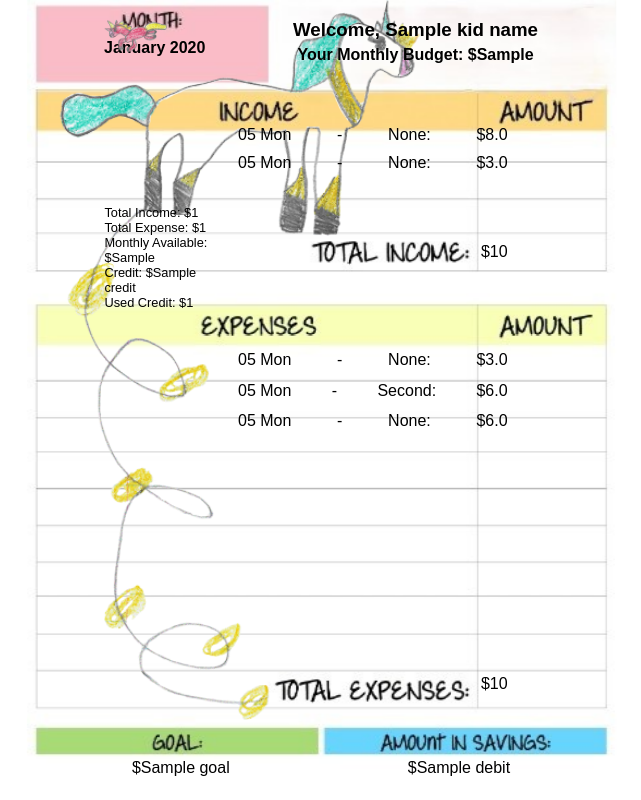
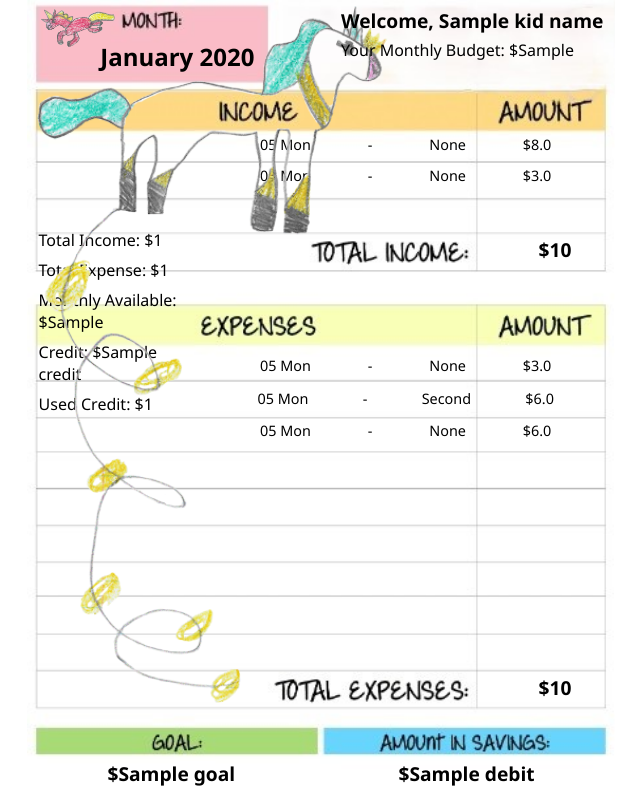
Before and after one commit to The-Sweet-Home/Kids_Budget, a Django app: template budget/templates/budget/kid_dashboard.html in a window 1280 px wide. Shown: the whole page, without its empty margins (319-960 px from the left). Run offline with Django 5.2, Linux system fonts and the light colour scheme; data comes from the database, SQL or seed files in the repository; both versions use the stored data as it was after the commit; the template is opened without the code that fills it: values that come from a table or form of the project are taken from there, most other values are stand-ins (such as "Sample title", 1, 10 or a date in 2020).

Commit message:
all measured variables are now determined based on height of the background image

```diff
--- a/budget/Static/budget/styles_dash.css
+++ b/budget/Static/budget/styles_dash.css
@@ -1,168 +1,284 @@
-/* General body styling with background */
+/* CSS Variables for consistent theming */
+:root {
+    --font-family: 'Segoe UI', Tahoma, Geneva, Verdana, sans-serif;
 
-body, html {
+    --bg-image: url("/static/budget/image/dashboard_bg.jpg");
+    --bg-color: #fff;
+    --background-size: contain;
+
+
+    --text-color: #333;
+    --header-font-size: 1.5rem;
+    --subheader-font-size: 1.2rem;
+    --text-font-size: 1rem;
+    --small-font-size: 0.95rem;
+
+    --content-width: 50vw;
+    --content-height: 100vh;
+    --content-max-width: 1440px;
+    --content-max-height: 810px;
+
+    --gap: 1rem;
+    --padding: 0vh 2vw 1vh 1vw;
+
+    --transition-speed: 0.3s;
+  }
+
+  /* Base Reset */
+  * {
+    box-sizing: border-box;
     margin: 0;
     padding: 0;
-    box-sizing: border-box;
-    /* width: 100%; */
-    font-family: Arial, sans-serif;
-    background: url("image/dashboard_bg.jpg") no-repeat center center fixed;
+  }
+
+  /* Body Styling */
+  body {
+    background-color: var(--bg-color);
+    /* background: var(--bg-image) no-repeat center center; */
     background-size: contain;
-    height: 100%;
-    /* width: 100vw; */
-    font-size: 16px;
+    display: flex;
+    justify-content: center;
+    align-items: center;
+    height: 100vh;
+    font-family: var(--font-family);
+    overflow: auto;
+  }
+
+  /* Wrapper that holds everything */
+  .dashboard-container {
+    width: var(--content-width);
+    height: var(--content-height);
+    /* max-width: var(--content-max-width);
+    max-height: var(--content-max-height); */
+    display: flex;
+    flex-direction: column;
+    align-items: center;
+    position: relative;
+    overflow-y: auto;
+  }
+
+  /* Header (buttons/date/welcome) */
+  .header {
+    height: 10%;
+    width: var(--content-width);
+    padding: 0 2vw;
+    display: flex;
+    flex-direction: row;
+    justify-content: space-between;
+    align-items: center;
+    margin-bottom: 1vh;
+  }
+  .left-header {
+    width: calc(0.4 * var(--content-width));
+  }
+  .back {
+    position: absolute;
+    height: 5vh;
+    top: 1%;
+    cursor: pointer;
+    transition: transform var(--transition-speed);
+  }
+
+  .back:hover {
+    transform: scale(1.05);
+  }
+
+  .the_month {
+    position: absolute;
+    top: 5%;
+    font-size: var(--header-font-size);
+    font-weight: bold;
+    padding-left: 10%;
+  }
+
+  .right-header {
+    position: relative;
+    top: 10%;
+    padding-bottom:5%;
+  }
+  .right-header h3 {
+    font-size: var(--subheader-font-size);
+    margin-bottom: 0.3rem;
+  }
+
+  .right-header h4 {
+    font-size: var(--text-font-size);
+    font-weight: normal;
   }
 
   img.quin {
-        position: fixed;
-        top: 0;
-        left: -7%;
-        width: 100%;
-        height: 90%;
+    position: absolute;
+    top: calc(0.01 * var(--content-width));
+    left: calc(0.01 * var(--content-width));
+    align-self: center;
+    width: calc(0.60 * var(--content-width));
     object-fit: contain;
+    pointer-events: none; /* Prevent accidental clicks */
   }
 
-    img.back {
-        position: fixed;
-        top: 0;
-        left: 33%;
-        width: 5%;
-        height: 9%;
-        object-fit: contain;
-        z-index: 2;
-    }
-
-    .Shaina_Quin {
-        position: absolute;
-        top: 0;
-        left: 25%;
-        width: 33%;
-    }
-
-
-.dashboard-container {
-    position: relative;
-    display: flex;
-    flex-direction: column;
-    align-items: center;
-    z-index: 1;
-}
-
-.header {
+  /* Middle */
+  .middle {
+    height: 81%;
+    width: var(--content-width);
     display: flex;
     flex-direction: row;
-    justify-content: space-evenly;
-    align-items: flex-start;
-    /* justify-content: center; */
-    height: 11.2vh;
-    width: 35%;
-    gap: 18%;
-}
-
-.the_month {
-    padding-top: 4%;
-}
-.the_welcome {
-    margin-top: 0;
-    justify-items: center;
-}
-.the_welcome h3 {
-    margin-bottom: 2%;
-}
-.the_welcome h4 {
-    margin: 0%;
-}
-.middle {
-    display: flex;
-    flex-direction: row;
-    justify-content: space-evenly;
-    height: 83vh;
-    width: 36%;
+    justify-content: space-between;
+    flex-grow: 0;
+    gap: 1vw;
+    padding-left: 2vw;
+    padding-right: 2vw;
   }
 
   .middle-left {
-    display: flex;
-    flex-direction: column;
-    justify-content: space-evenly;
-    font-size: 80%;
-    margin-top: 25%;
-    height: 15%;
-    width: 26%;
+    padding-top: 25%;
+    flex: 1;
+    width: 30%;
   }
-.middle-left p{
-    margin: 0%;
-    padding: 0%;
+
+  .middle-left p {
+    font-size: var(--text-font-size);
+    margin-bottom: 0.5rem;
   }
 
   .middle-right {
     display: flex;
     flex-direction: column;
-    justify-content: space-between;
-    width: 65%;
-    gap: 6%;
+    width: 70%;
+    gap: 4%;
   }
+
+  /* Income & Expense Blocks */
   .incomes {
+    height: 28%;
+    padding-top: 10%;
+  }
+  .income {
+    height: 75%;
     display: flex;
     flex-direction: column;
-    justify-content: start;
-    height: 32%;
-    gap: 4%;
+    padding-top: 2%;
+    gap: 0.7rem;
   }
-.income {
+  .monthly_incomes {
+    height: 25%;
+    font-size: var(--subheader-font-size);
+    font-weight: bold;
+    padding-top: 0.2rem;
+    align-self: center;
+    padding-right: 2rem;
+    justify-self: right;
+    display: block;
+  }
+  .expenses {
+    height: 64%;
+    padding-top: 14%;
+
+  }
+  .expense {
+    height: 90%;
     display: flex;
     flex-direction: column;
-    margin-right: 10%;
-    margin-top: 12%;
-    height: 65%;
-    gap: 10%;
+    padding-top: 2%;
+    gap: 0.85rem;
   }
-.income_li {
+
+  .income_li, .expense_li {
+    font-size: var(--small-font-size);
+    display: flex;
+    flex-wrap: wrap;
+    justify-content: space-evenly;
+    gap: 0.3rem;
+  }
+
+  .monthly_expenses {
+    height: 10%;
+    font-size: var(--subheader-font-size);
+    font-weight: bold;
+    padding-top: 0.4rem;
+    align-self: center;
+    padding-right: 2rem;
+    justify-self: right;
+    display: block;
+  }
+
+  p {
+    font-size: var(--subheader-font-size);
+  }
+
+  /* Footer */
+  .footer {
+    height: 9%;
+    width: var(--content-width);
+    padding: 0 2vw;
     display: flex;
     flex-direction: row;
-    justify-content: space-between;
+    justify-content: space-around;
+    padding-top: 4vh;
+    font-weight: bold;
+    font-size: 1.1rem;
+    gap: 2vw;
+  }
+
+  /* Responsive Media Queries */
+
+  /* Tablets */
+  /* @media (max-width: 1024px) {
+    .content-wrapper {
+      width: 95vw;
+      height: 95vh;
+    }
+
+    .middle {
+      flex-direction: column;
+    }
+
+    .middle-left, .middle-right {
       width: 100%;
     }
-.monthly_incomes {
-    height: 35%;
-    margin-right: 10%;
-    margin-left: auto;
+
+    .back, .quin {
+      height: 5vh;
+    }
+  } */
+
+  /* Mobile */
+  /* @media (max-width: 768px) {
+    .content-wrapper {
+      width: 100vw;
+      height: 100vh;
+      background-size: cover;
+      padding: 2vh 3vw;
     }
 
-.expenses {
-    display: flex;
+    .header {
       flex-direction: column;
-    justify-content: start;
-    height: 62%;
-    gap: 2%;
+      align-items: flex-start;
+      gap: 0.5rem;
     }
-.expense {
-    display: flex;
-    flex-direction: column;
-    margin-right: 10%;
-    margin-top: 3%;
-    height: 80%;
-    gap: 4%;
-}
-.expense_li {
-    display: flex;
-    flex-direction: row;
-    justify-content: space-between;
-    width: 100%;
-}
-.monthly_expenses {
-    height: 20%;
-    margin-right: 10%;
-    margin-left: auto;
+
+    .middle-left, .middle-right {
+      min-width: 100%;
     }
 
     .footer {
-    display: flex;
-    flex-direction: row;
-    justify-content: space-around;
-    height: 5.8vh;
-    width: 41%;
-    gap: 6%;
+      flex-direction: column;
+      align-items: flex-start;
+      gap: 0.5rem;
     }
-.footer p {
-    margin: 1%;
+
+    .back, .quin {
+      height: 4vh;
     }
+
+    .the_month {
+      font-size: 1.2rem;
+    }
+
+    .right-header h3 {
+      font-size: 1rem;
+    }
+
+    .right-header h4 {
+      font-size: 0.9rem;
+    }
+  } */
--- a/budget/templates/budget/kid_dashboard.html
+++ b/budget/templates/budget/kid_dashboard.html
@@ -1,5 +1,4 @@
 {% load static %}
-
 <!DOCTYPE html>
 <html lang="en">
 <head>
@@ -9,36 +8,43 @@
     <link rel="stylesheet" href="{% static 'budget/styles_dash.css' %}">
 </head>
 <body>
-    <section class="ponies">
+    <img id="bg-measure" src="{% static 'budget/image/dashboard_bg.jpg' %}" alt="bg" style="height: 100vh; object-fit: contain; position: absolute; top: 0;">
+
+    <div id="content-wrapper">
+        <div class="dashboard-container">
+            <img class="quin" src="{% static 'budget/image/Shaina/Quin.png' %}">
+
+            <span class="header">
+                <span class="left-header">
                     <a href="{% url 'index' %}">
                         <img class="back" src="{% static 'budget/image/Shaina/Back.png' %}">
                     </a>
-        <img class="quin" src="{% static 'budget/image/Shaina/Quin.png' %}">
-    </section>
-
-    <div class="dashboard-container">
-        <span class="header">
                     <h4 class="the_month">{{ financial_data.date|date:"F Y" }}</h4>
-            <span class="the_welcome">
+                </span>
+                <span class="right-header">
                     <h3>Welcome, {{ kid_name }}</h3>
                     <h4>Your Monthly Budget: ${{ financial_data.monthly_budget }}</h4>
                 </span>
             </span>
+
             <span class="middle">
                 <span class="middle-left">
                     <p>Total Income: ${{ financial_data.total_income }}</p>
                     <p>Total Expense: ${{ financial_data.total_expense }}</p>
                     <p>Monthly Available: ${{ financial_data.monthly_debit }}</p>
                     <p>Credit: ${{ financial_data.credit }}</p>
-                <p>Used Credit: ${{ financial_data.total_used_credit }}</P>
+                    <p>Used Credit: ${{ financial_data.total_used_credit }}</p>
                 </span>
+
                 <span class="middle-right">
                     <span class="incomes">
                         {% if monthly_incomes %}
                             <span class="income">
                                 {% for income in monthly_incomes %}
                                     <span class="income_li">
-                                    <span class="income_date">{{ income.date|date:"d D" }}</span> - <span class="income_title">{{ income.title }}:</span> <span class="income_amount">${{ income.amount }}</span>
+                                        <span class="income_date">{{ income.date|date:"d D" }}</span> -
+                                        <span class="income_title">{{ income.title }}</span>
+                                        <span class="income_amount">${{ income.amount }}</span>
                                     </span>
                                 {% endfor %}
                             </span>
@@ -47,28 +53,68 @@
                             <p class="income">No incomes recorded for this month.</p>
                         {% endif %}
                     </span>
+
                     <span class="expenses">
                         {% if monthly_expenses %}
                             <span class="expense">
                                 {% for expense in monthly_expenses %}
                                     <span class="expense_li">
-                                        <span class="expense_date">{{ expense.date|date:"d D" }}</span> - <span class="expense_title">{{ expense.title }}:</span> <span class="expense_amount">${{ expense.amount }}</span>
+                                        <span class="expense_date">{{ expense.date|date:"d D" }}</span> -
+                                        <span class="expense_title">{{ expense.title }}</span>
+                                        <span class="expense_amount">${{ expense.amount }}</span>
                                     </span>
                                 {% endfor %}
                             </span>
-
                             <span class="monthly_expenses">${{ financial_data.sum_monthly_expense }}</span>
-
                         {% else %}
                             <p class="expense">No expenses recorded for this month.</p>
                         {% endif %}
                     </span>
                 </span>
             </span>
+
             <span class="footer">
                 <p> ${{ financial_data.goal }}</p>
                 <p> ${{ financial_data.debit }}</p>
             </span>
         </div>
+    </div>
 </body>
+
+<script>
+    function updateDynamicStyles() {
+        const bgImg = document.getElementById('bg-measure');
+        const root = document.documentElement;
+
+        const update = () => {
+            const bgHeight = bgImg.clientHeight;
+            const vw = window.innerWidth;
+
+            // Adjust width based on background height
+            const computedWidth = bgHeight * 0.77;
+            const contentWidthVW = (computedWidth / vw) * 100;
+            root.style.setProperty('--content-width', `${contentWidthVW}vw`);
+
+            // Adjust font sizes based on background height
+            const baseFontSize = bgHeight * 0.02; // Example: 2% of height
+
+            root.style.setProperty('--text-font-size', `${baseFontSize}px`);
+            root.style.setProperty('--small-font-size', `${baseFontSize * 0.9}px`);
+            root.style.setProperty('--subheader-font-size', `${baseFontSize * 1.2}px`);
+            root.style.setProperty('--header-font-size', `${baseFontSize * 1.5}px`);
+        };
+
+        if (bgImg.complete) {
+            update();
+        } else {
+            bgImg.onload = update;
+        }
+
+        window.addEventListener('resize', update);
+    }
+
+    updateDynamicStyles();
+</script>
+
+
 </html>
```
Also changed, not shown: Kids_Budget/settings.py (+15 -1 lines), budget/Static/budget/styles.css (line endings or trailing spaces), db.sqlite3. Lines whose indentation alone changed are shown as unchanged.
